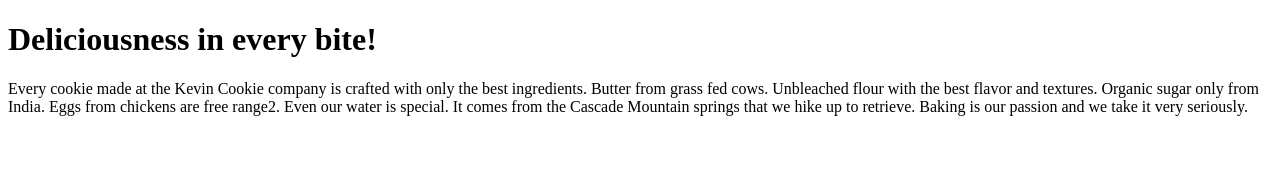
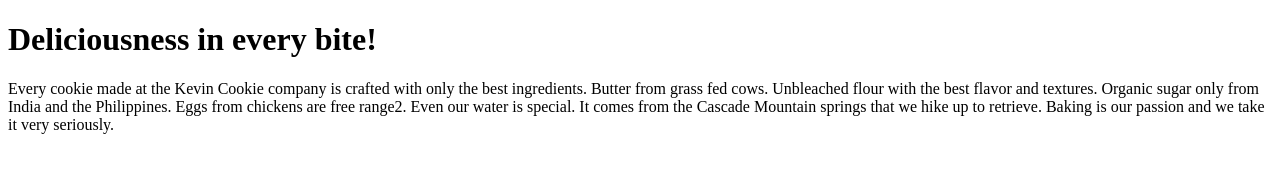
Before and after one commit to Zajaczkowskim/LearningGit, a plain HTML site: page index.htm in a window 1280 px wide. Drawn offline with Linux system fonts and the light colour scheme.

Commit message:
Update index.htm

```diff
--- a/index.htm
+++ b/index.htm
@@ -4,7 +4,7 @@
 
 <h1>Deliciousness in every bite!</h1>
 
-<p>Every cookie made at the Kevin Cookie company is crafted with only the best ingredients. Butter from grass fed cows. Unbleached flour with the best flavor and textures. Organic sugar only from India. Eggs from chickens are free range2. Even our water is special. It comes from the Cascade Mountain springs that we hike up to retrieve. Baking is our passion and we take it very seriously.</p>
+<p>Every cookie made at the Kevin Cookie company is crafted with only the best ingredients. Butter from grass fed cows. Unbleached flour with the best flavor and textures. Organic sugar only from India and the Philippines. Eggs from chickens are free range2. Even our water is special. It comes from the Cascade Mountain springs that we hike up to retrieve. Baking is our passion and we take it very seriously.</p>
 
 </body>
 </html>
```
